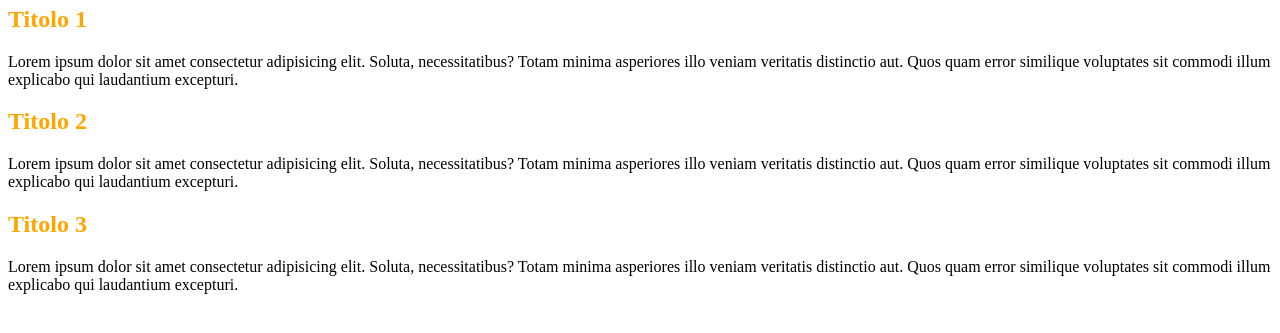
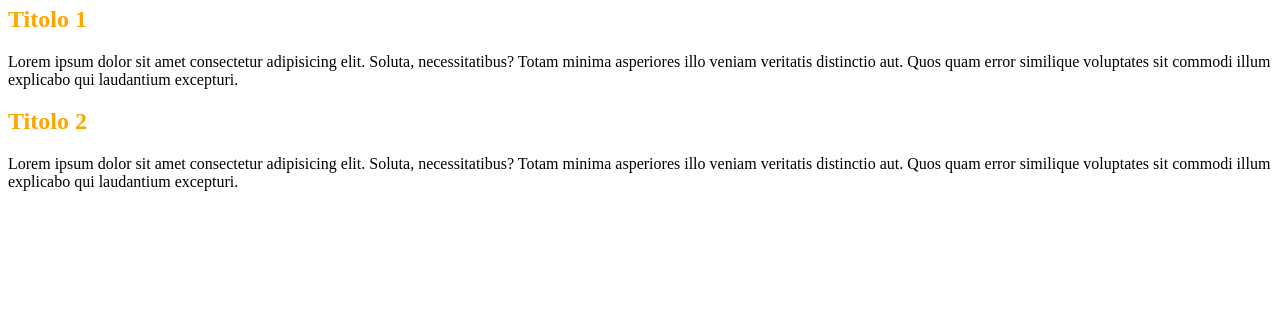
Before and after one commit to DavideIsaia/htmlcss-hello, a plain HTML site: page index.html in a window 1280 px wide. Shown: the part 95-428 px from the top of the page. Drawn offline with Linux system fonts and the light colour scheme.

Commit message:
Revert commit 3° paragrafo

```diff
--- a/index.html
+++ b/index.html
@@ -15,9 +15,6 @@
 
             <h2>Titolo 2</h2>
             <p>Lorem ipsum dolor sit amet consectetur adipisicing elit. Soluta, necessitatibus? Totam minima asperiores illo veniam veritatis distinctio aut. Quos quam error similique voluptates sit commodi illum explicabo qui laudantium excepturi.</p>
-
-            <h2>Titolo 3</h2>
-            <p>Lorem ipsum dolor sit amet consectetur adipisicing elit. Soluta, necessitatibus? Totam minima asperiores illo veniam veritatis distinctio aut. Quos quam error similique voluptates sit commodi illum explicabo qui laudantium excepturi.</p>
         </main>
 
 
```
